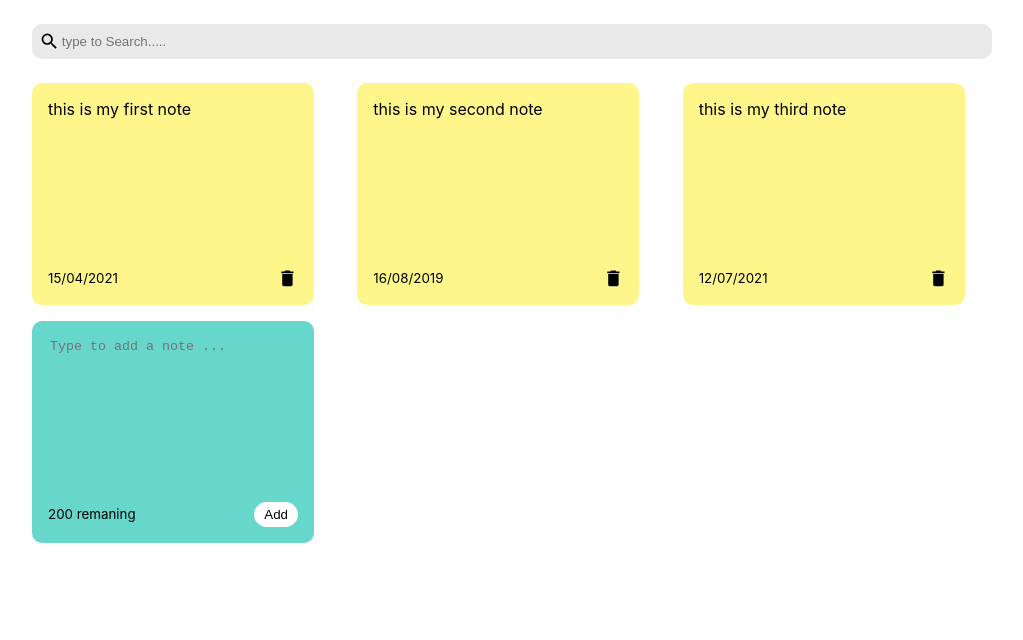
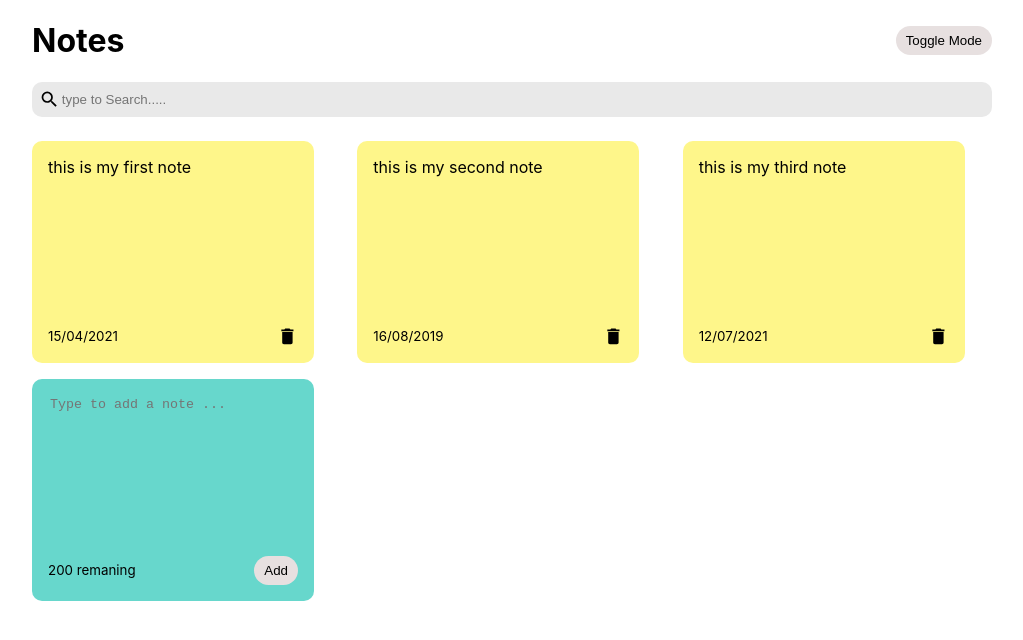
Before and after one commit to hamzazaka/crypto-react, a React (Create React App) app in the folder notes2-app/: page / in a window 1280 px wide. Shown: the top 640 px of the page, without its empty margins (128-1151 px from the left). Built offline with nearby package versions, Linux system fonts and the light colour scheme.

Commit message:
toggle mode working

```diff
--- a/notes2-app/src/App.css
+++ b/notes2-app/src/App.css
@@ -22,7 +22,7 @@
   max-width: 960px;
   margin-right: auto;
   margin-left: auto;
-
+  height: 100vh;
 }
 
  .notes-list{
@@ -46,13 +46,13 @@
     outline: none;
  }
  .note-button{
-   background-color: #fff;
+   background-color: rgb(231, 224, 224);
    border: none;
-   padding: 5px 10px;
+   padding: 7px 10px;
    border-radius: 15px;
  }
  .note-button:hover{
-   background-color: rgb(238, 236, 236);
+   background-color: rgb(204, 199, 199);
    cursor: pointer;
  }
 
@@ -66,7 +66,6 @@
  .search{
    display: flex;
    align-items: center;
-   margin-top: 1.5rem;
    margin-bottom: 1.5rem;
    padding: 7px;
    background-color: rgb(233, 233, 233);
@@ -80,3 +79,28 @@
  .search input:focus{
    outline: none;
  }
+
+ /* HEADER */
+
+ .header{
+   display: flex;
+   align-items: center;
+   justify-content: space-between;
+ }
+
+ .dark-mode{
+   background-color: black;
+ }
+ .dark-mode h1{
+   color: white;
+ }
+
+ .dark-mode .note{
+   background-color: rgb(233, 99, 139);
+ }
+
+ .dark-mode .note:last-child{
+   background-color: #67d7cc;
+
+
+ }
--- a/notes2-app/src/App.js
+++ b/notes2-app/src/App.js
@@ -4,6 +4,7 @@ import NotesList from './components/NotesList';
 import { useState } from 'react';
 import {nanoid} from 'nanoid'
 import Search from './components/Search';
+import Header from './components/Header';
 
 function App() {
 
@@ -25,7 +26,9 @@ function App() {
     },
   ]);
 
-  const[searchText,setSearchText]=useState('')
+  const[searchText,setSearchText]=useState('');
+
+  const[darkmode,setdarkmode]=useState(false)
 
   const handleSaveclick=(text)=>{
       const date=new Date().toLocaleDateString();
@@ -43,10 +46,13 @@ function App() {
     }
 
   return (
+    <div className={`${darkmode && 'dark-mode'}`}>
     <div className="container">
+      <Header handleDarkMode={setdarkmode}/>
       <Search handleSearchNote={setSearchText}/>
       <NotesList
       handleDeleteNote={deleteNote} handleSaveclick={handleSaveclick} notes={notes.filter((note)=>note.text.toLowerCase().includes(searchText))}/>
+    </div>
     </div>
   );
 }
--- /dev/null
+++ b/notes2-app/src/components/Header.js
@@ -0,0 +1,11 @@
+import React from 'react'
+
+export default function Header({handleDarkMode}) {
+    return (
+        <div className='header'>
+            <h1>Notes</h1>
+            <button onClick={()=>handleDarkMode((previousDarkmode)=>!previousDarkmode)} className='note-button'>Toggle Mode</button>
+
+        </div>
+    )
+}
```
